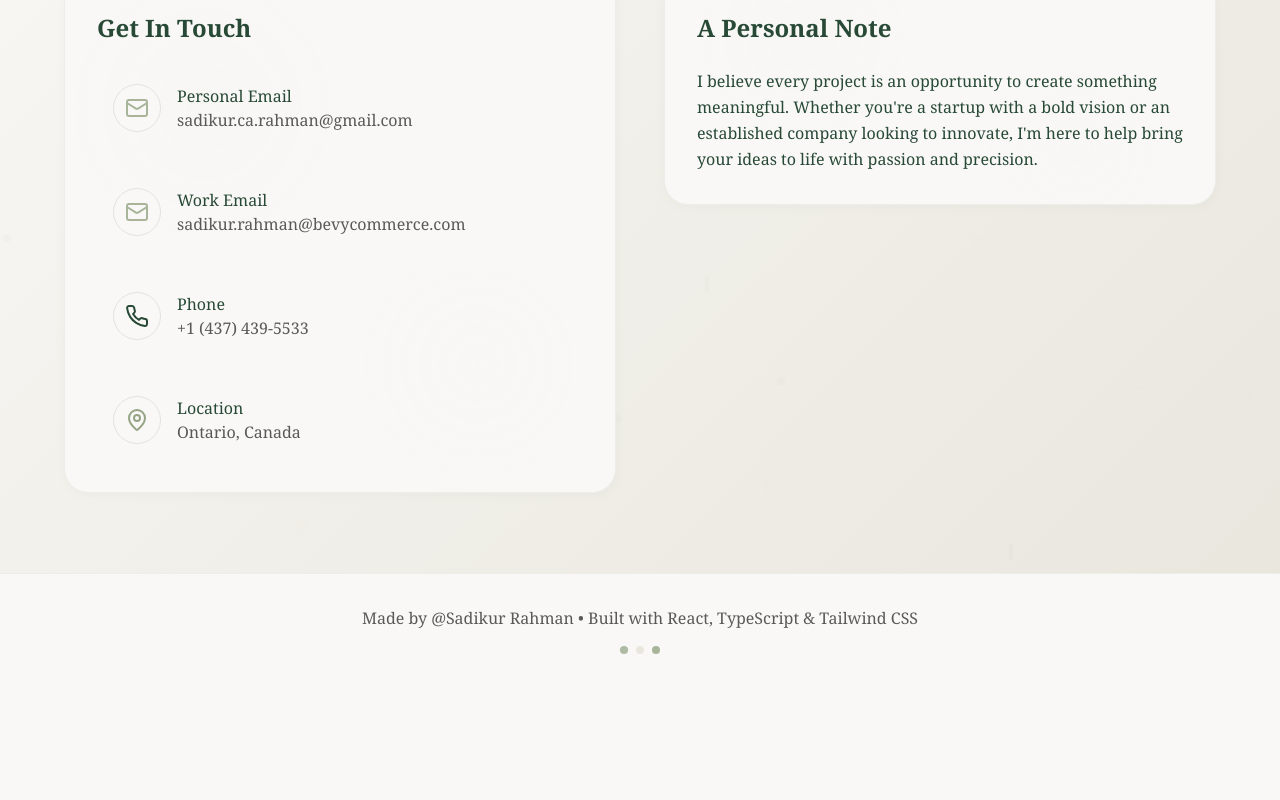
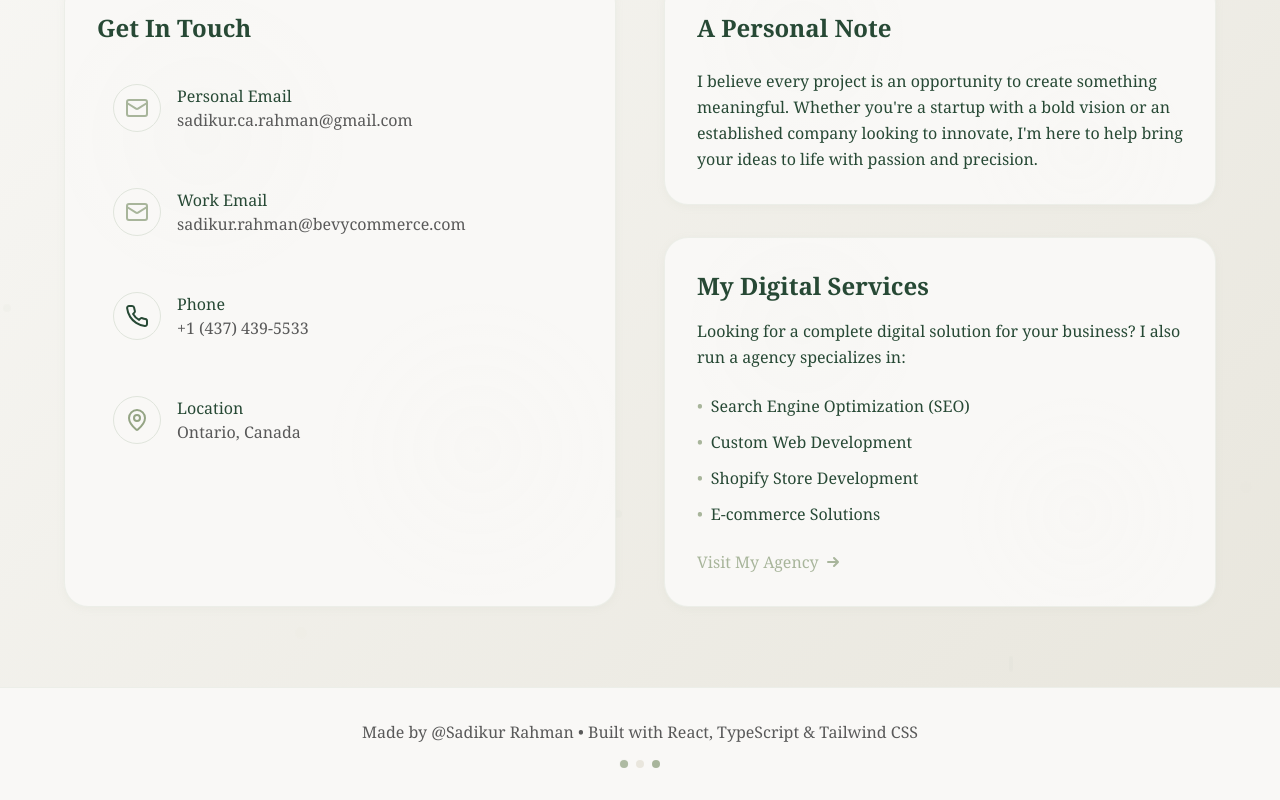
Before and after one commit to SADIK112/Portfolio, a React (Vite) app: page / in a window 1280 px wide. Shown: the part 7969-8769 px from the top of the page. Before the commit the page ends 8655 px from the top, so only its background shows below. Built offline with nearby package versions, Linux system fonts and the light colour scheme.

Commit message:
added agency section

```diff
--- a/src/components/portfolio/ContactSection.tsx
+++ b/src/components/portfolio/ContactSection.tsx
@@ -354,6 +354,54 @@ const ContactSection = () => {
                 I believe every project is an opportunity to create something meaningful. Whether you're a startup with a bold vision or an established company looking to innovate, I'm here to help bring your ideas to life with passion and precision.
               </p>
             </div>
+
+            {/* Agency Services */}
+            <div className={cn(
+              "p-8 rounded-3xl shadow-soft paper-texture bg-card border border-border/50",
+              isVisible && "animate-organic-entrance"
+            )} style={{ animationDelay: '0.8s' }}>
+              <h3 className="text-2xl font-semibold text-foreground mb-4">My Digital Services</h3>
+
+              <p className="text-card-foreground leading-relaxed mb-6">
+                Looking for a complete digital solution for your business? I also run a agency specializes in:
+              </p>
+
+              <ul className="space-y-3 mb-6">
+                <li className="flex items-start">
+                  <span className="text-primary mr-2">•</span>
+                  <span>Search Engine Optimization (SEO)</span>
+                </li>
+                <li className="flex items-start">
+                  <span className="text-primary mr-2">•</span>
+                  <span>Custom Web Development</span>
+                </li>
+                <li className="flex items-start">
+                  <span className="text-primary mr-2">•</span>
+                  <span>Shopify Store Development</span>
+                </li>
+                <li className="flex items-start">
+                  <span className="text-primary mr-2">•</span>
+                  <span>E-commerce Solutions</span>
+                </li>
+              </ul>
+
+              <a
+                href="https://digistudiohub.com/"
+                target="_blank"
+                rel="noopener noreferrer"
+                className="inline-flex items-center text-primary hover:text-primary/80 transition-colors duration-300 group"
+              >
+                Visit My Agency
+                <svg
+                  xmlns="http://www.w3.org/2000/svg"
+                  className="h-5 w-5 ml-1 group-hover:translate-x-1 transition-transform duration-300"
+                  viewBox="0 0 20 20"
+                  fill="currentColor"
+                >
+                  <path fillRule="evenodd" d="M10.293 5.293a1 1 0 011.414 0l4 4a1 1 0 010 1.414l-4 4a1 1 0 01-1.414-1.414L12.586 11H5a1 1 0 110-2h7.586l-2.293-2.293a1 1 0 010-1.414z" clipRule="evenodd" />
+                </svg>
+              </a>
+            </div>
           </div>
         </div>
 
```
